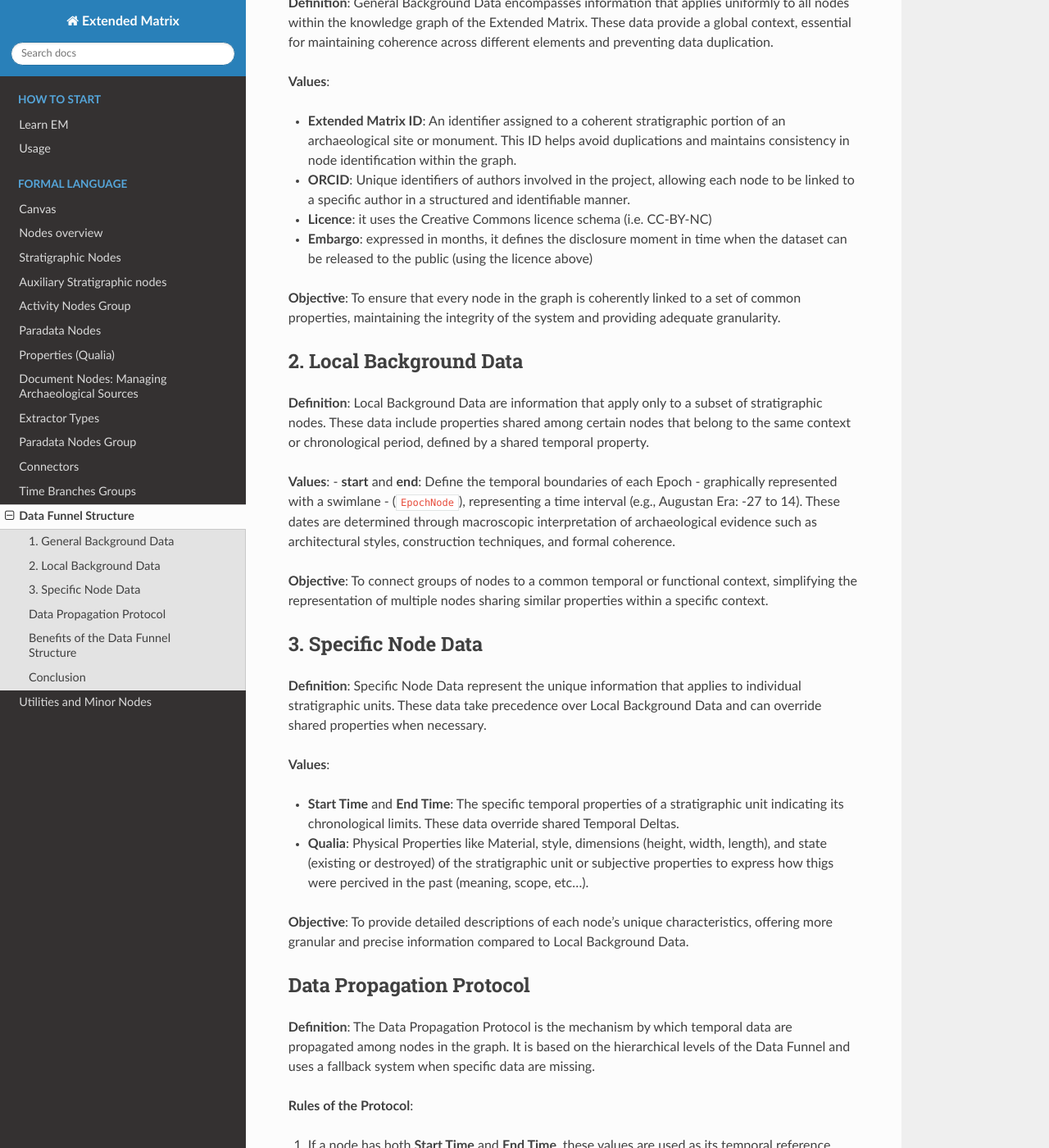
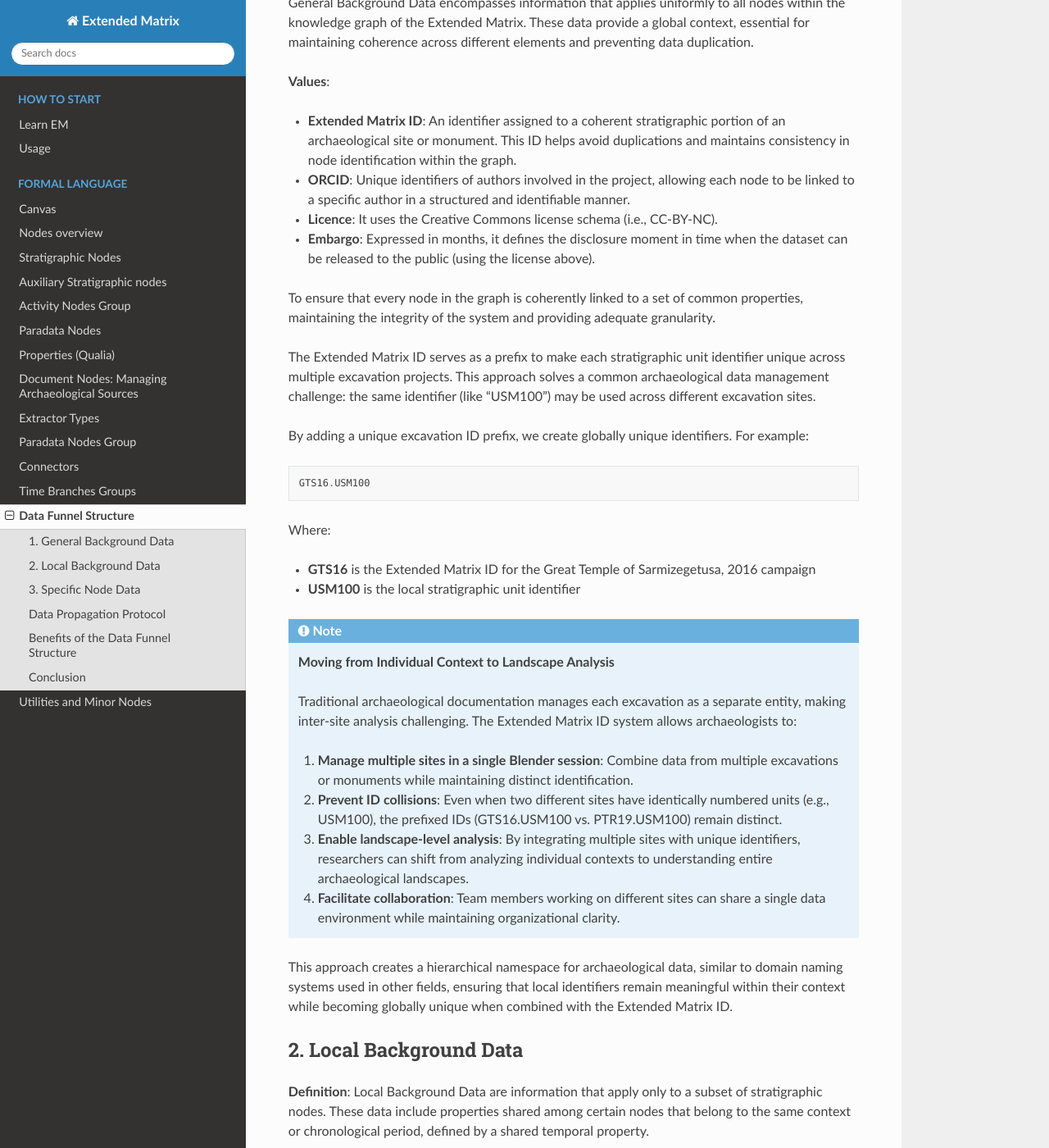
Before and after one commit to zalmoxes-laran/ExtendedMatrix-doc, a Sphinx documentation site: the page built from docs/data_funnel.rst, in a window 1280 px wide and 1400 px high, scrolled down 850 px. Shown: the whole window at 82% size. Built offline with Sphinx 7.4.7 and the Read the Docs theme 3.1.0, drawn with Linux system fonts in a browser that asks for light colours; pages that are not in the unit, such as notebooks, are missing from menus.

Commit message:
Update data_funnel.rst

```diff
--- a/docs/data_funnel.rst
+++ b/docs/data_funnel.rst
@@ -12,19 +12,43 @@ The Extended Matrix utilizes a hierarchical data structure known as the **Data F
 1. General Background Data
 --------------------------
 
-**Definition**: General Background Data encompasses information that applies uniformly to all nodes within the knowledge graph of the Extended Matrix. These data provide a global context, essential for maintaining coherence across different elements and preventing data duplication.
+General Background Data encompasses information that applies uniformly to all nodes within the knowledge graph of the Extended Matrix. These data provide a global context, essential for maintaining coherence across different elements and preventing data duplication.
 
 **Values**:
 
 - **Extended Matrix ID**: An identifier assigned to a coherent stratigraphic portion of an archaeological site or monument. This ID helps avoid duplications and maintains consistency in node identification within the graph.
+- **ORCID**: Unique identifiers of authors involved in the project, allowing each node to be linked to a specific author in a structured and identifiable manner.
+- **Licence**: It uses the Creative Commons license schema (i.e., CC-BY-NC).
+- **Embargo**: Expressed in months, it defines the disclosure moment in time when the dataset can be released to the public (using the license above).
 
-- **ORCID**: Unique identifiers of authors involved in the project, allowing each node to be linked to a specific author in a structured and identifiable manner.
 
-- **Licence**: it uses the Creative Commons licence schema (i.e. CC-BY-NC)
+To ensure that every node in the graph is coherently linked to a set of common properties, maintaining the integrity of the system and providing adequate granularity.
 
-- **Embargo**: expressed in months, it defines the disclosure moment in time when the dataset can be released to the public (using the licence above)
+The Extended Matrix ID serves as a prefix to make each stratigraphic unit identifier unique across multiple excavation projects. This approach solves a common archaeological data management challenge: the same identifier (like "USM100") may be used across different excavation sites.
 
-**Objective**: To ensure that every node in the graph is coherently linked to a set of common properties, maintaining the integrity of the system and providing adequate granularity.
+By adding a unique excavation ID prefix, we create globally unique identifiers. For example::
+
+    GTS16.USM100
+
+Where:
+
+- **GTS16** is the Extended Matrix ID for the Great Temple of Sarmizegetusa, 2016 campaign
+- **USM100** is the local stratigraphic unit identifier
+
+.. note::
+   **Moving from Individual Context to Landscape Analysis**
+
+   Traditional archaeological documentation manages each excavation as a separate entity, making inter-site analysis challenging. The Extended Matrix ID system allows archaeologists to:
+
+   1. **Manage multiple sites in a single Blender session**: Combine data from multiple excavations or monuments while maintaining distinct identification.
+
+   2. **Prevent ID collisions**: Even when two different sites have identically numbered units (e.g., USM100), the prefixed IDs (GTS16.USM100 vs. PTR19.USM100) remain distinct.
+
+   3. **Enable landscape-level analysis**: By integrating multiple sites with unique identifiers, researchers can shift from analyzing individual contexts to understanding entire archaeological landscapes.
+
+   4. **Facilitate collaboration**: Team members working on different sites can share a single data environment while maintaining organizational clarity.
+
+This approach creates a hierarchical namespace for archaeological data, similar to domain naming systems used in other fields, ensuring that local identifiers remain meaningful within their context while becoming globally unique when combined with the Extended Matrix ID.
 
 2. Local Background Data
 ------------------------
```
